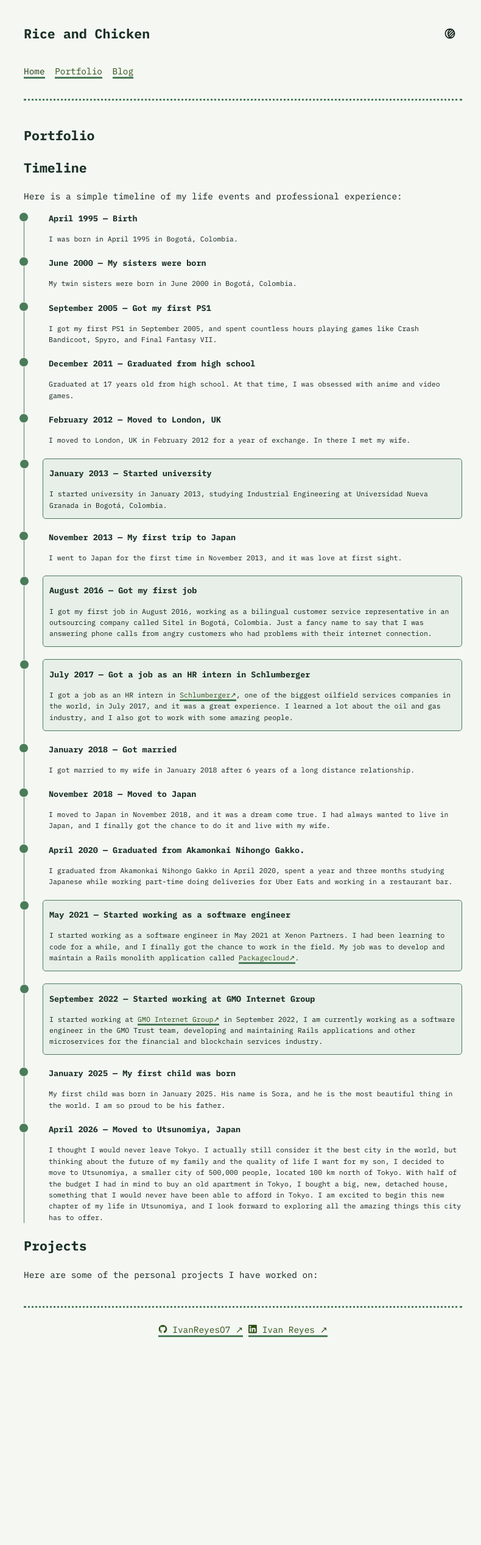
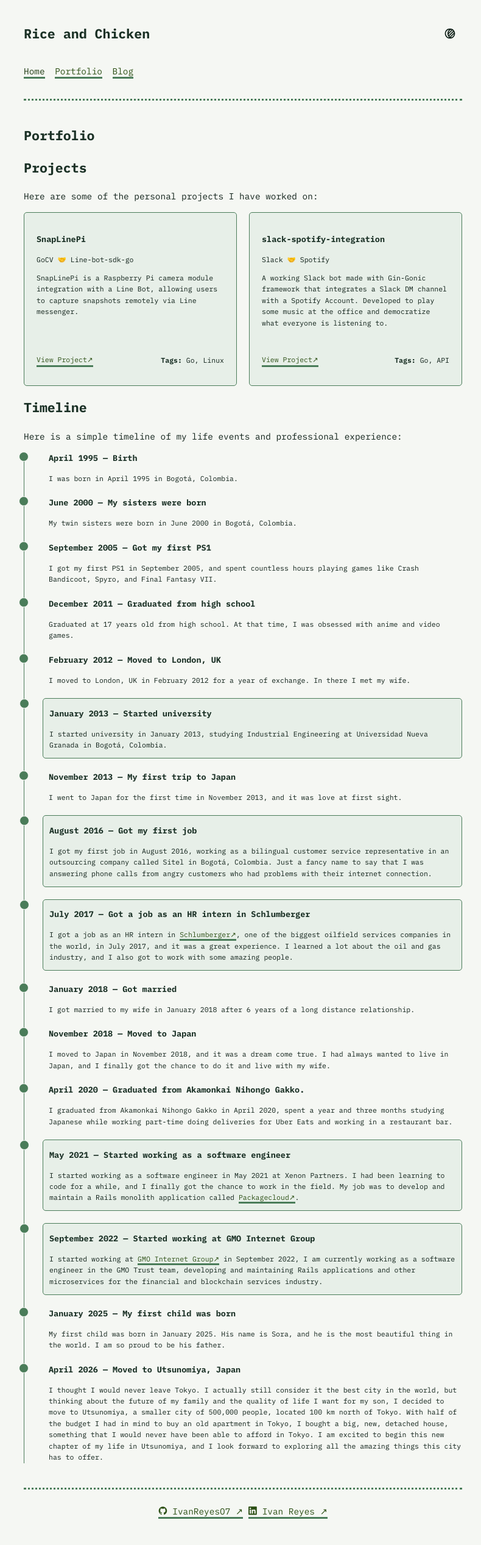
Before and after one commit to IvanReyesO7/rice-and-chicken, a Jekyll site: the page built from portfolio.html, in a window 1280 px wide. Shown: the whole page at 61% size, without its empty margins (241-1031 px from the left). Built offline with Jekyll 4.4.1, drawn with Linux system fonts in a browser that asks for light colours; before the commit the page ends 2236 px from its top, so only the background shows below that.

Commit message:
Making shorter descriptions

```diff
--- /dev/null
+++ b/_data/projects.yml
@@ -0,0 +1,15 @@
+- name: SnapLinePi
+  subtitle: GoCV 🤝 Line-bot-sdk-go
+  description: SnapLinePi is a Raspberry Pi camera module integration with a Line Bot, allowing users to capture snapshots remotely via Line messenger.
+  url: https://github.com/IvanReyesO7/SnapLinePi
+  tags:
+  - "Go"
+  - "Linux"
+
+- name: slack-spotify-integration
+  subtitle: Slack 🤝 Spotify
+  description: A working Slack bot made with Gin-Gonic framework that integrates a Slack DM channel with a Spotify Account. Developed to play some music at the office and democratize what everyone is listening to.
+  url: https://github.com/IvanReyesO7/slack-spotify-integration
+  tags:
+  - "Go"
+  - "API"
--- a/assets/css/portfolio.css
+++ b/assets/css/portfolio.css
@@ -29,3 +29,36 @@
 .timeline-content {
   padding-left: 10px;
 }
+
+.projects-grid {
+  display: grid;
+  grid-template-columns: repeat(2, 1fr);
+  gap: var(--spacing-md);
+  font-size: 0.8em;
+}
+
+.project-card {
+  border: 1px solid var(--main-color);
+  background-color: var(--main-color-highlight);
+  border-radius: 5px;
+  padding: var(--spacing-md);
+  display: flex;
+  flex-direction: column;
+}
+
+.project-card-body {
+  flex: 1;
+}
+
+.project-card-footer {
+  display: flex;
+  justify-content: space-between;
+  align-items: center;
+  margin-top: var(--spacing-md);
+}
+
+@media (max-width: 600px) {
+  .projects-grid {
+    grid-template-columns: 1fr;
+  }
+}
--- a/portfolio.html
+++ b/portfolio.html
@@ -4,10 +4,27 @@ layout: portfolio
 ---
 
 <h1>Portfolio</h1>
-
+<h2>Projects</h2>
+<p>Here are some of the personal projects I have worked on:</p>
+<div class="Projects">
+  <div class="projects-grid">
+    {% for project in site.data.projects %}
+    <div class="project-card">
+      <div class="project-card-body">
+        <h3>{{ project.name }}</h3>
+        <p>{{ project.subtitle }}</p>
+        <p>{{ project.description }}</p>
+      </div>
+      <div class="project-card-footer">
+        <a href="{{ project.url }}" target="_blank">View Project</a>
+        <p><strong>Tags:</strong> {{ project.tags | join: ", " }}</p>
+      </div>
+    </div>
+    {% endfor %}
+  </div>
+</div>
 <h2>Timeline</h2>
 <p>Here is a simple timeline of my life events and professional experience:</p>
-
 <div class="timeline">
   {% for event in site.data.timeline %}
   <div class="timeline-item {% if event.professional %}timeline-item-professional{% endif %}">
@@ -19,8 +36,3 @@ layout: portfolio
   </div>
   {% endfor %}
 </div>
-
-<div class="Projects">
-  <h2>Projects</h2>
-  <p>Here are some of the personal projects I have worked on:</p>
-</div>
```
